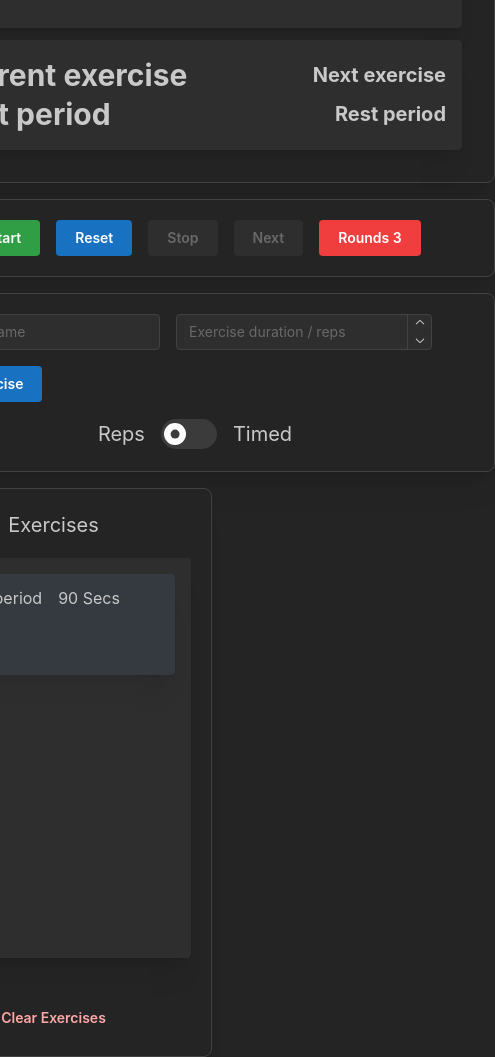
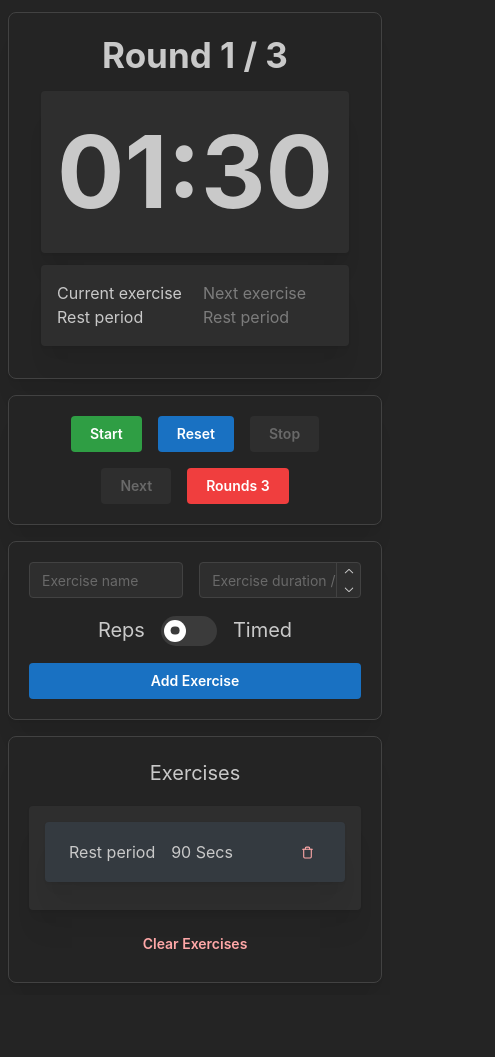
Before and after one commit to logan310801/hiit-countdown, a Next.js app: page / in a window 390 px wide. Shown: the whole page, 495 px wide, since content can reach past the window. After the commit the page ends 995 px from the top, so only its background shows below. Built offline with nearby package versions, Linux system fonts and the light colour scheme.

Commit message:
Mobile functionality

```diff
--- a/app/components/CRUDButtons.tsx
+++ b/app/components/CRUDButtons.tsx
@@ -29,11 +29,12 @@ export const CRUDButtons = () => {
         <>
         <form onSubmit={handleSubmit}>
             <Stack>
-                <Group>
+                <Group wrap='nowrap'>
                     <TextInput
                         placeholder="Exercise name"
                         value={name}
                         onChange={(e) => setLabel(e.currentTarget.value)}
+                        maxLength={13}
                     />
 
                     <NumberInput
@@ -44,8 +45,6 @@ export const CRUDButtons = () => {
                         min={0}
                         max={320}
                     />
-
-                    <Button type='submit'>Add Exercise</Button>
                 </Group>
 
                 <Group justify="center">
@@ -62,6 +61,7 @@ export const CRUDButtons = () => {
                     </Group>
 
                 </Group>
+                <Button type='submit'>Add Exercise</Button>
             </Stack>
         </form>
         </>
--- a/app/components/ExerciseList.tsx
+++ b/app/components/ExerciseList.tsx
@@ -7,16 +7,16 @@ export const ExerciseList = () => {
 
     return (
         <Stack justify='space-between'>
-        <Stack w={275} mih={475}>
+        <Stack >
 
                 <Text size='xl' ta='center' >Exercises</Text>
 
-            <Card mih='400px' style={{ height: '100%' }}>
+            <Card >
             {exercises.map((exercise) =>
-                    <Card p='sm' bg='gray' key={exercise.id}>
-                        <Group justify='space-between'>
+                    <Card mb='sm' p='sm' bg='gray' key={exercise.id}>
+                        <Group wrap='nowrap' justify='space-between'>
                             <Group>
-                                <Text ml='sm'>{exercise.name}</Text>
+                                <Text truncate ml='sm'>{exercise.name}</Text>
                                 <Text>{exercise.duration} {exercise.mode === 'reps' ? 'Reps' : 'Secs'}</Text>
 
                             </Group>
--- a/app/components/Timer.tsx
+++ b/app/components/Timer.tsx
@@ -1,4 +1,4 @@
-import { Title, Paper, Group, Button, Card } from '@mantine/core'
+import { Title, Text, Paper, Group, Button, Card, Grid } from '@mantine/core'
 import { useTimer } from '../utils/useTimer'
 import { useHIIT } from '../utils/useHIITContext'
 import { useState, useEffect } from 'react'
@@ -77,10 +77,12 @@ export const Timer = () => {
 
   return (
     <>
-      <Paper miw={600} mih={220} withBorder shadow='lg' radius='md' p='lg'>
+      <Paper withBorder shadow='lg' radius='md' p='lg'>
+
         <Title ta='center' size={35}>
-          Round {currentRound} / {rounds}
+        Round {currentRound} / {rounds}
         </Title>
+
         <Card m='sm'>
             <Title ta='center' size={100}>
             {current?.mode === 'timed' ? formatTime(remaining) : remaining}
@@ -88,25 +90,30 @@ export const Timer = () => {
         </Card>
 
         <Card m='sm'>
-        <Group justify='space-between'>
-            <Title ta='center' size={30}>
-            Current exercise
-            </Title>
-            <Title ta='center' size={20}>
-            Next exercise
-            </Title>
-        </Group>
-        <Group justify='space-between'>
+            <Grid>
+                <Grid.Col span={6}>
 
+                    <Text >
+                    Current exercise
+                    </Text>
 
+                    <Text >
+                    {current?.name ?? '-'}
+                    </Text>
 
-            <Title ta='center' size={30}>
-            {current?.name ?? '-'}
-            </Title>
-            <Title  size={20}>
-            {nextExerciseObj?.name ?? '-'}
-            </Title>
-        </Group>
+                </Grid.Col>
+                <Grid.Col span={6}>
+
+                    <Text opacity='50%'>
+                    Next exercise
+                    </Text>
+
+                    <Text opacity='50%'>
+                    {nextExerciseObj?.name ?? '-'}
+                    </Text>
+
+                </Grid.Col>
+            </Grid>
         </Card>
 
       </Paper>
--- a/app/page.tsx
+++ b/app/page.tsx
@@ -14,22 +14,25 @@ export default function Home() {
 
   return (
     <>
-    <Center style={{ height: '100vh' }}>
-
-        <Group>
+    <Center p={{ base: 'sm', md: 'xl' }} >
+        <Grid>
+          <Grid.Col span={{ base: 12, md: 6 }}>
           <Stack >
               <Timer />
             <Paper withBorder shadow='lg' radius='md' p='lg'>
               <CRUDButtons />
             </Paper>
+
           </Stack>
+          </Grid.Col>
 
 
-
-          <Paper miw={300} withBorder shadow='lg' radius='md' p='lg'>
+          <Grid.Col span={{ base: 12, md: 6 }}>
+          <Paper withBorder shadow='lg' radius='md' p='lg'>
             <ExerciseList />
           </Paper>
-        </Group>
+          </Grid.Col>
+        </Grid>
 
 
     </Center>
```
